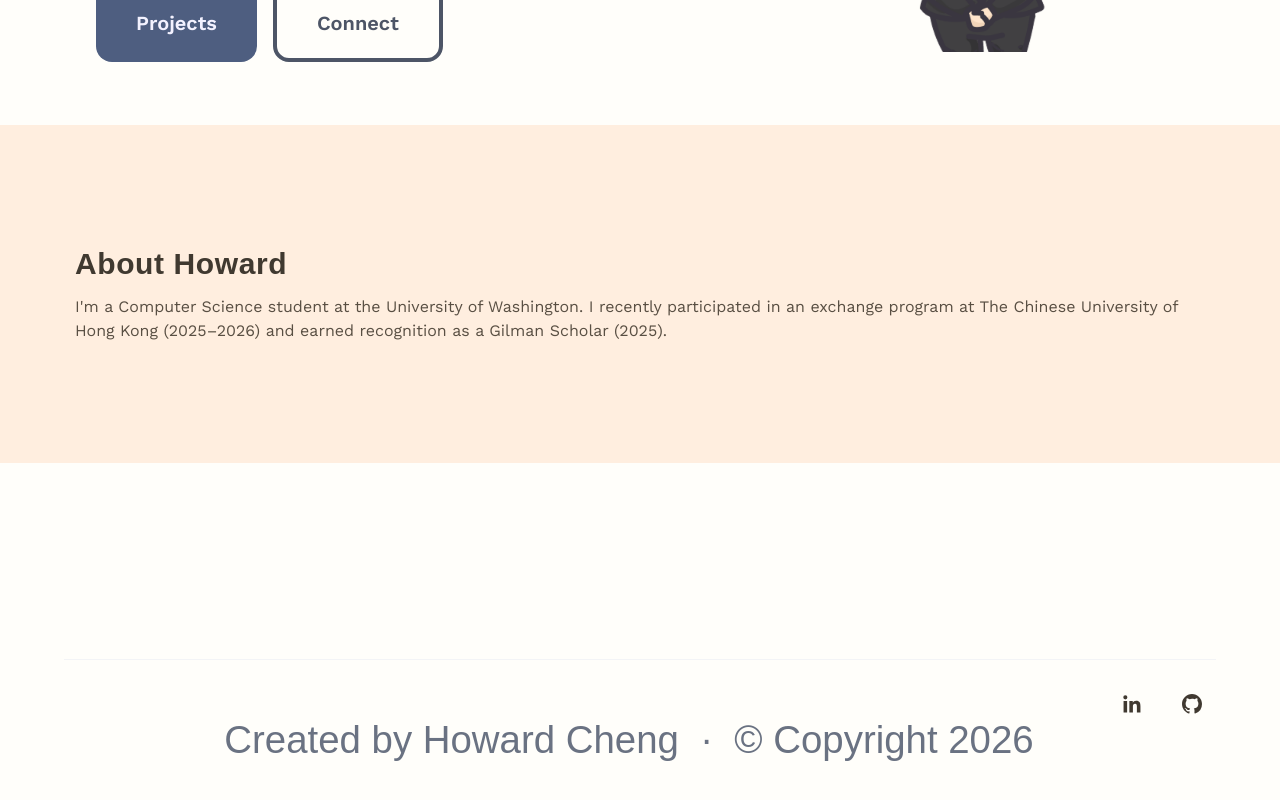
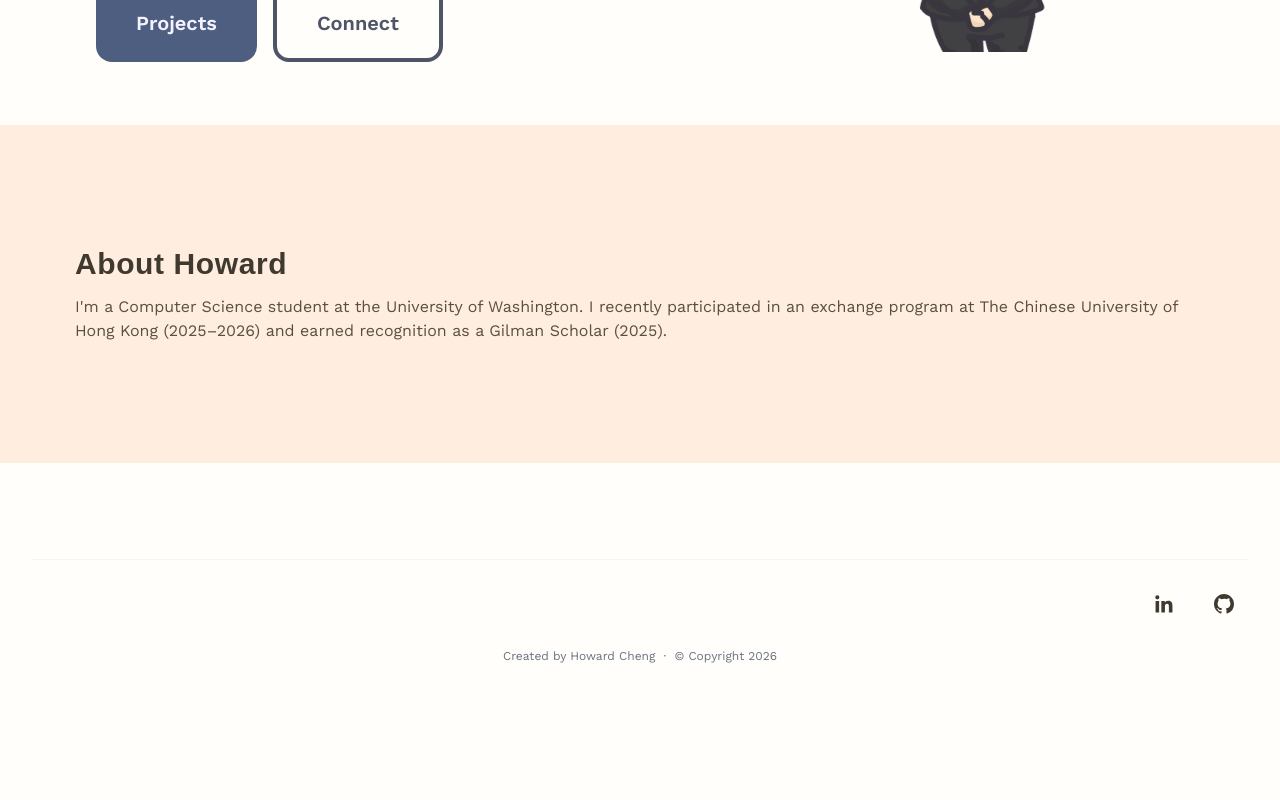
Before and after one commit to chwrd/chwrd.github.io, a Next.js app: page / in a window 1280 px wide. Shown: the part 643-1443 px from the top of the page. After the commit the page ends 1339 px from the top, so only its background shows below. Built offline with nearby package versions, Linux system fonts and the light colour scheme; no server answers; a web font is replaced by a local one.

Commit message:
Revert "Fix footer layout class"
This reverts commit f093ca5b53f743a97622f65c06760060f096bd18.

```diff
--- a/app/components/site.tsx
+++ b/app/components/site.tsx
@@ -81,7 +81,7 @@ export function Header() {
 
 export function Footer({ standalone = true }: { standalone?: boolean }) {
   return (
-    <footer className={`footer bg-white${standalone ? " page-section" : ""}`}>
+    <footer className={`bg-white${standalone ? " page-section" : ""}`}>
       {standalone && <Header />}
       <div className="mx-auto max-w-7xl px-4 pb-8 pt-16 sm:px-6 lg:px-8 lg:pt-24">
         <div className="border-t border-gray-100 pt-8 sm:flex sm:items-center sm:justify-between">
```
